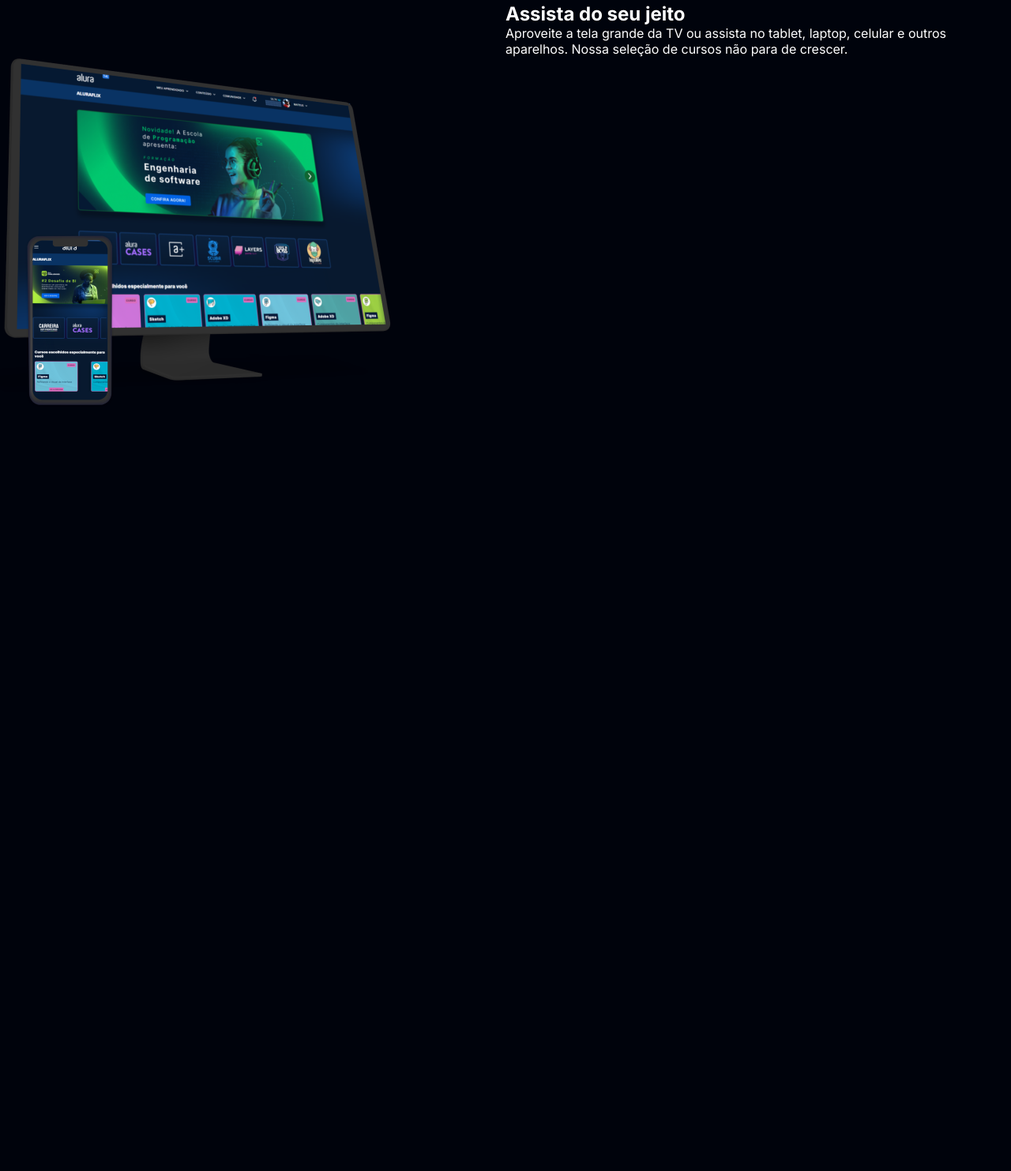
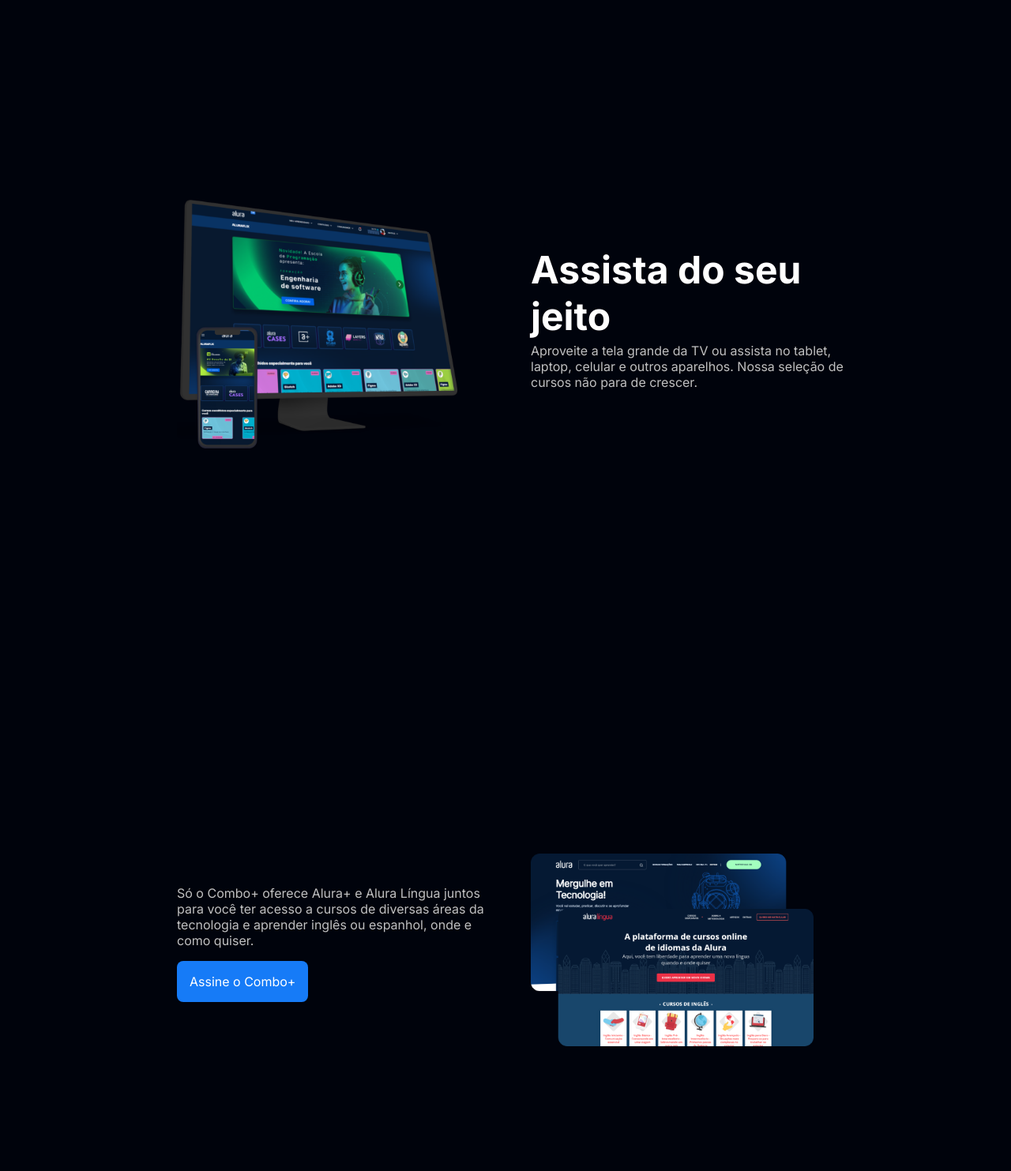
Before and after one commit to ewkekw/estudos-alura-plus, a plain HTML site: page index.html in a window 1280 px wide. Shown: the part 797-2280 px from the top of the page at 79% size. Before the commit the page ends 1600 px from the top, so only its background shows below. Drawn offline with Linux system fonts and the light colour scheme.

Commit message:
feat - aplicando sections extras e estilizando-as

```diff
--- a/index.html
+++ b/index.html
@@ -27,14 +27,32 @@
     </section>
 
     <section class="container secundario">
-        <img src="/assets/Plataformas.png" alt="monitor e um celular mostrando o site">
-        <div>
-            <h2>
+        <img src="/assets/Plataformas.png" alt="monitor e um celular mostrando o alura plus" class="secundario__imagem">
+        <div class="container__descricacao">
+            <h2 class="descricao__titulo">
                 Assista do seu jeito
             </h2>
-            <p>
+            <p class="descricao__texto">
                 Aproveite a tela grande da TV ou assista no tablet, laptop, celular e outros aparelhos. Nossa seleção de cursos não para de crescer.
             </p>
+        </div>
+    </section>
+
+    <section class="container secundario">
+        <div class="container__descricao">
+            <p class="descricao__texto">
+                Só o Combo+ oferece Alura+ e Alura Língua juntos para você ter acesso a cursos de diversas áreas da tecnologia e aprender inglês ou espanhol, onde e como quiser.
+            </p>
+            <a href="www.alura.com.br" class="container__botao secundario__botao">Assine o Combo+</a>
+        </div>
+        <img src="./assets/Telas.png" alt="telas mostrando o site da alura e o alura língua" class="secundario__imagem">
+    </section>
+
+    <section class="container secundario">
+        <img src="./assets/Notebook.png" alt="imagem de um notebook mostrando o site da alura" class="secundario__imagem">
+        <div class="conteiner__descricao">
+            <h2 class="descricao__titulo">Baixe seus cursos</h2>
+            <p class="descricao__texto">Baixe e assista quando e onde quiser. Assim, seus favoritos estão sempre com você, até mesmo sem internet.</p>
         </div>
     </section>
 </body>
--- a/styles/style.css
+++ b/styles/style.css
@@ -65,3 +65,29 @@ body{
     font-size: 12px;
     color: var(--cinza-secundario);
 }
+
+.secundario{
+    margin: 0 14em;
+    align-items: center;
+    gap: 2em;
+}
+
+.secundario__imagem{
+    width: 86%;
+}
+
+.descricao__titulo{
+    font-weight: 700;
+    font-size: 48px;
+    color: var(--branco-principal);
+    margin-bottom: 0.1em;
+}
+
+.descricao__texto{
+    color: var(--cinza-secundario);
+}
+
+.secundario__botao {
+    display: inline-block;
+    margin-top: 1em;
+}
```
Also changed, not shown: assets/Notebook.png (added), assets/Telas.png (added).
